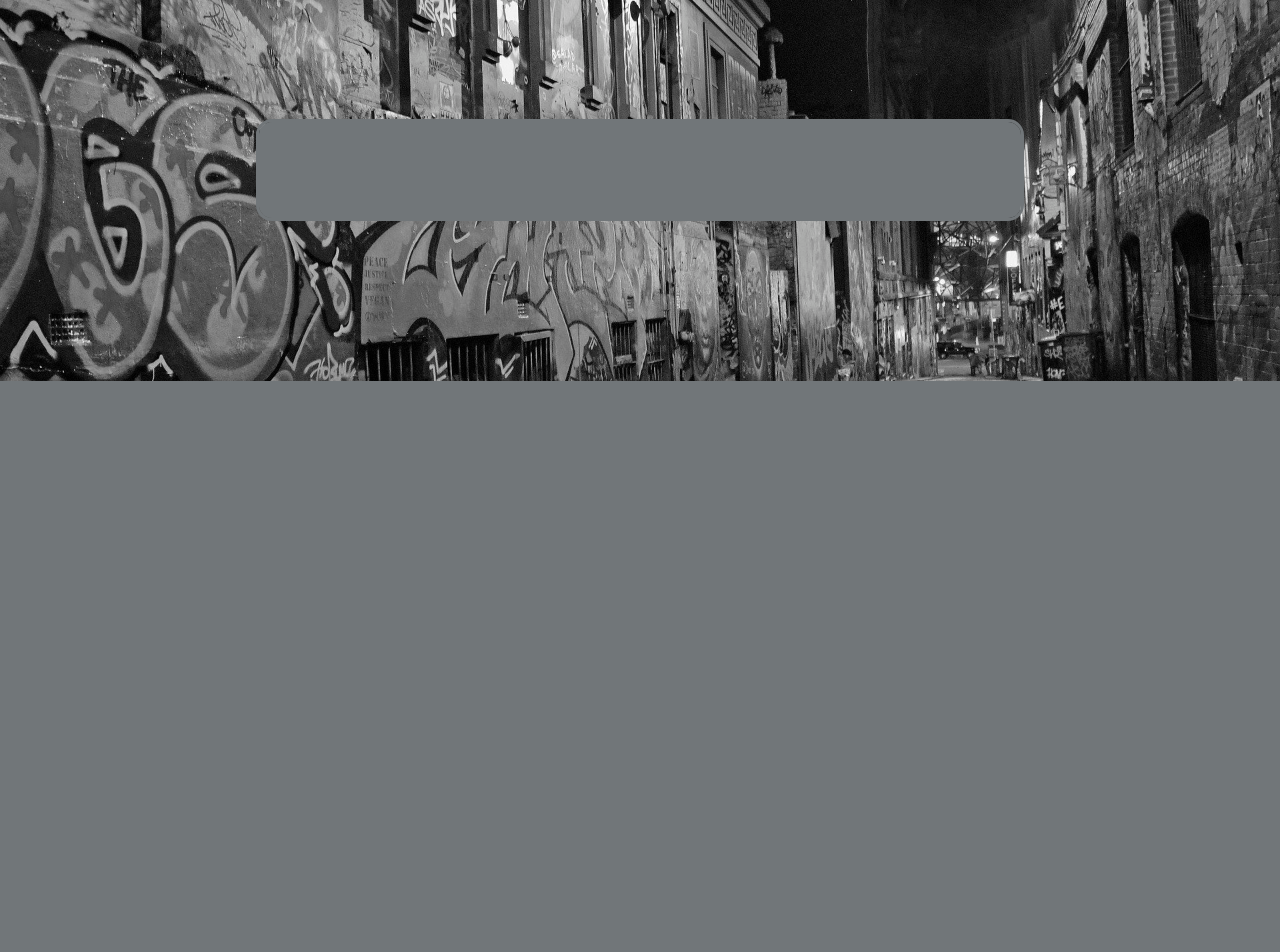
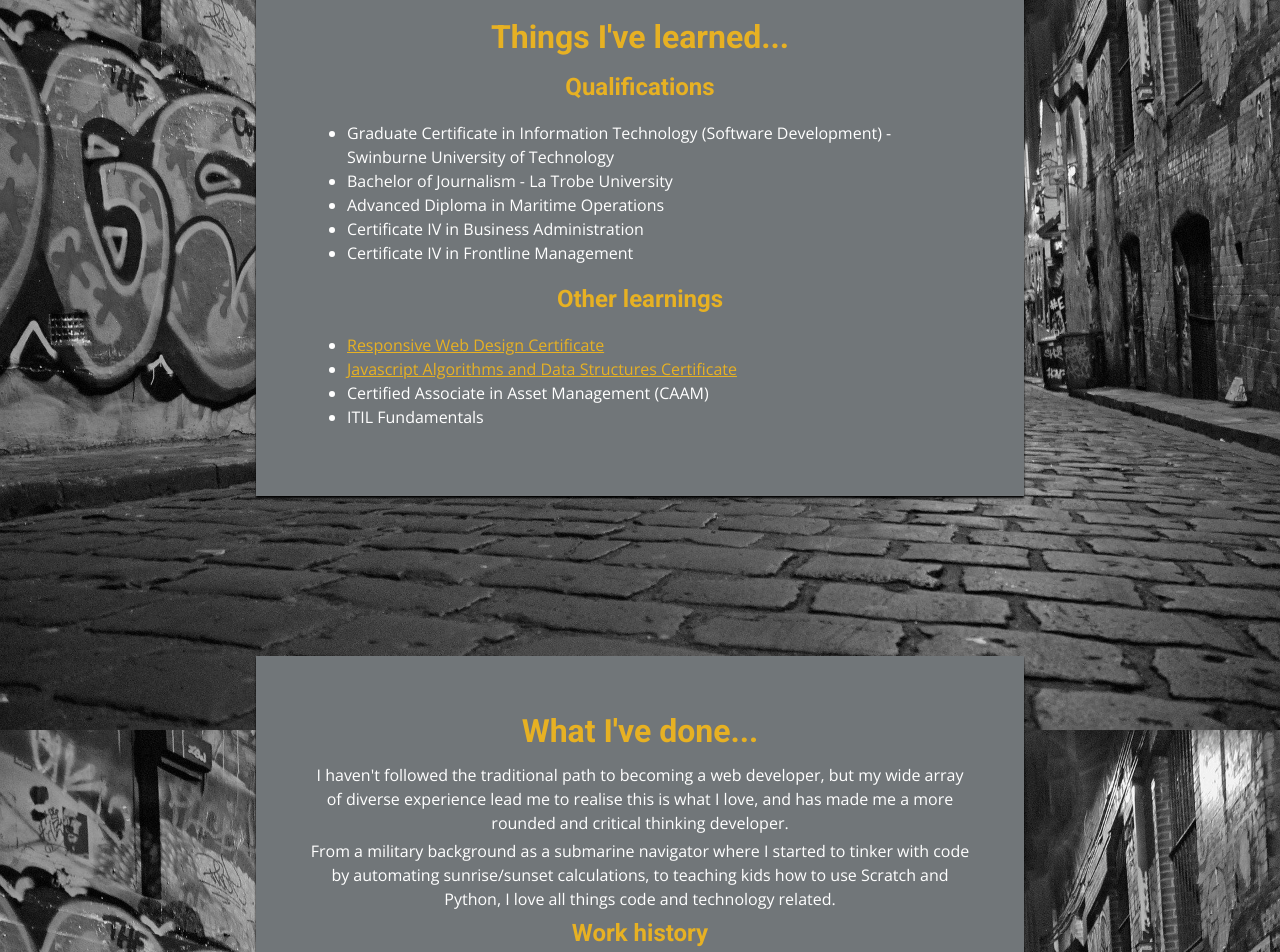
Before and after one commit to tomdickman/portfolio2020, a React app: page / in a window 1280 px wide. Shown: the part 1840-2792 px from the top of the page. Before the commit the page ends 2221 px from the top, so only its background shows below. Built offline with nearby package versions, Linux system fonts and the light colour scheme; what @fortawesome/pro-regular-svg-icons would draw is missing.

Commit message:
add content for education and experience

```diff
--- a/src/components/Home.css
+++ b/src/components/Home.css
@@ -9,7 +9,7 @@
   padding: 3em 1em;
   background-color: var(--light-grey);
   border: 3px solid var(--light-grey);
-  background-clip: padding-box;
+  box-shadow: 0px 2px 2px black;
 }
 
 .skillsIcons {
@@ -28,6 +28,10 @@
   color: var(--primary);
 }
 
+.textLeft {
+  text-align: left;
+}
+
 :target {
   border: 3px solid var(--primary);
 }
@@ -38,6 +42,5 @@
     margin-left: 20%;
     margin-right: 20%;
     width: 60%;
-    border-radius: 1em;
   }
 }
--- a/src/components/Home.js
+++ b/src/components/Home.js
@@ -49,15 +49,52 @@ function Home() {
             <FontAwesomeIcon icon={['fab', 'aws']} size='6x' title='Amazon Web Services' />
             <p>AWS</p>
           </div>
+          <div className={styles.skillsIcon}>
+            <FontAwesomeIcon icon={['fab', 'python']} size='6x' title='Python' />
+            <p>Python</p>
+          </div>
         </div>
       </Container>
       <Spacer height='20vh' />
       <Container id='education' className={styles.education}>
-
+        <h1>Things I've learned...</h1>
+        <h2>Qualifications</h2>
+        <ul className={styles.textLeft}>
+          <li>Graduate Certificate in Information Technology (Software Development) - Swinburne University of Technology</li>
+          <li>Bachelor of Journalism - La Trobe University</li>
+          <li>Advanced Diploma in Maritime Operations</li>
+          <li>Certificate IV in Business Administration</li>
+          <li>Certificate IV in Frontline Management</li>
+        </ul>
+        <h2>Other learnings</h2>
+        <ul className={styles.textLeft}>
+          <li><a href="https://www.freecodecamp.org/certification/techtiger7/responsive-web-design">Responsive Web Design Certificate</a></li>
+          <li><a href="https://www.freecodecamp.org/certification/techtiger7/javascript-algorithms-and-data-structures">Javascript Algorithms and Data Structures Certificate</a></li>
+          <li>Certified Associate in Asset Management (CAAM)</li>
+          <li>ITIL Fundamentals</li>
+        </ul>
       </Container>
       <Spacer height='20vh' />
       <Container id='experience' className={styles.experience}>
-
+        <h1>What I've done...</h1>
+        <p>I haven't followed the traditional path to becoming a web developer, but my wide array of diverse experience lead me to realise this is what I love, and has made me a more rounded and critical thinking developer.</p>
+        <p>From a military background as a submarine navigator where I started to tinker with code by automating sunrise/sunset calculations, to teaching kids how to use Scratch and Python, I love all things code and technology related.</p>
+        <h2>Work history</h2>
+        <ul className={styles.textLeft}>
+          <li>Web Developer - Catalyst IT Australia (January 2019 - Current)</li>
+          <li>Volunteer - Code Club Australia Facilitator (2018 - Current)</li>
+          <li>Business Development and Operations Manager - Scientific Management Associates (2016 - 2018)</li>
+          <li>Project Manager - Scientific Management Associates (2015)</li>
+          <li>Assistant Project Manager - Chief Information Officer Group (2014)</li>
+          <li>Maritime Warfare Officer (Submariner) - Royal Australian Navy (2018 - 2014)</li>
+        </ul>
+        <h2>Projects</h2>
+        <ul className={styles.textLeft}>
+          <li>Metadata extraction API: I developed an <a href="https://github.com/catalyst/moodle-tool_metadata">open-source Moodle plugin for extracting metadata</a> from existing resources in Moodle, along with subplugins for <a href="https://github.com/catalyst/moodle-metadataextractor_tika">extracting different metadata using Apache Tika</a> and an open source <a href="https://github.com/catalyst/moodle-metadataextractor_readable">readability API.</a></li>
+          <li>Custom license creation: I amended the Moodle license API and added the ability to <a href='https://github.com/moodle/moodle/commit/4399e4759a07d2f38e8519860dcf3eb337275643'>create custom licenses</a> in Moodle.</li>
+          <li>Improve dashboard pagination: I <a href='https://github.com/moodle/moodle/commit/c0add7c713c28b08e6247d61e9c5fb1b37b635dd'>added pagination options</a> to the Moodle dashboard for improved usability.</li>
+          <li>Improved performance of class searching: I ran profiling on Moodle core code and made <a href='https://github.com/moodle/moodle/commit/0d6a45d2febf98b9e4c65b6428e5d012c112faab'>performance improvements</a> to reduce class loading times by around 80%.</li>
+        </ul>
       </Container>
       <Spacer height='20vh' />
     </div>
```
